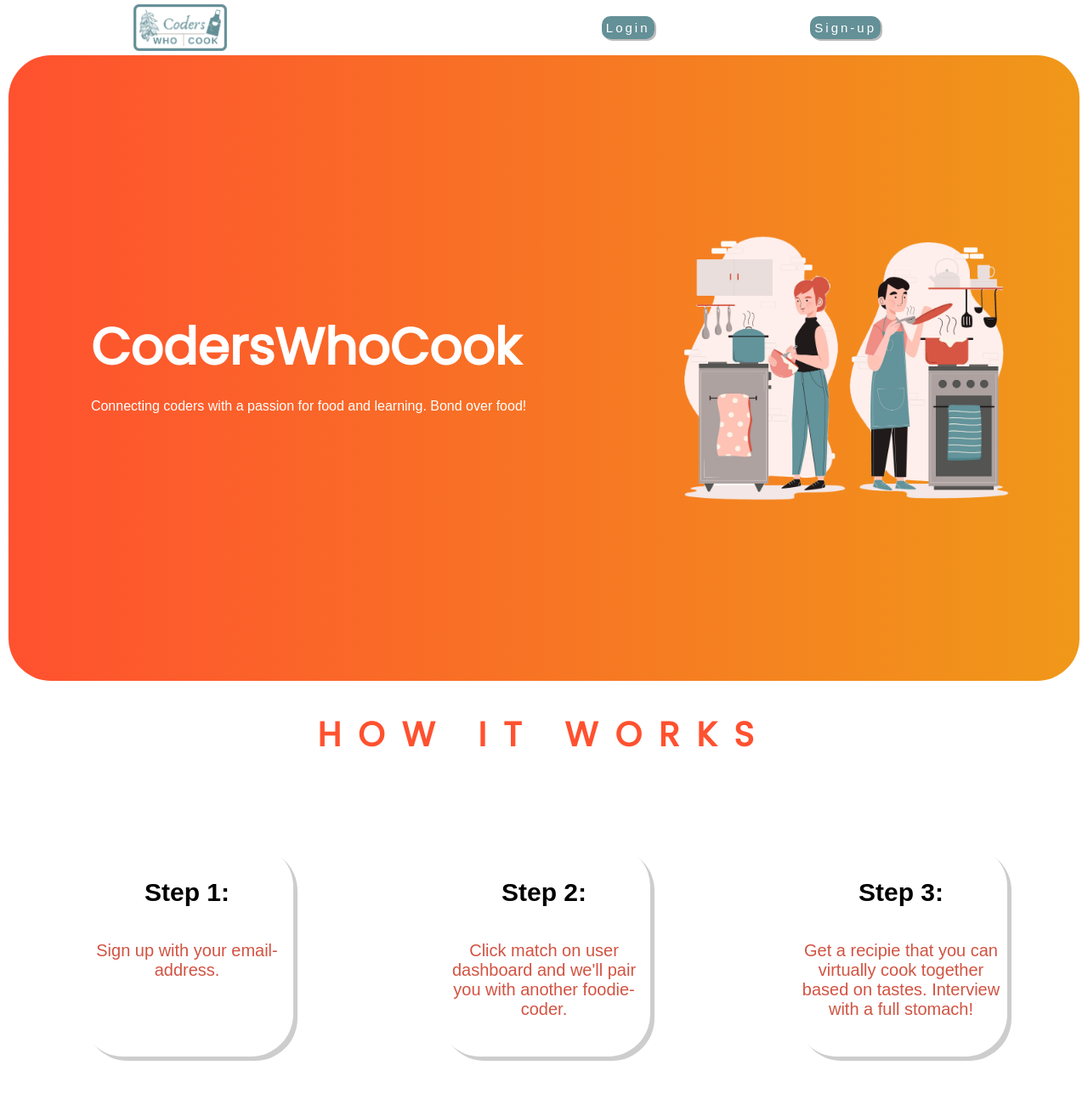
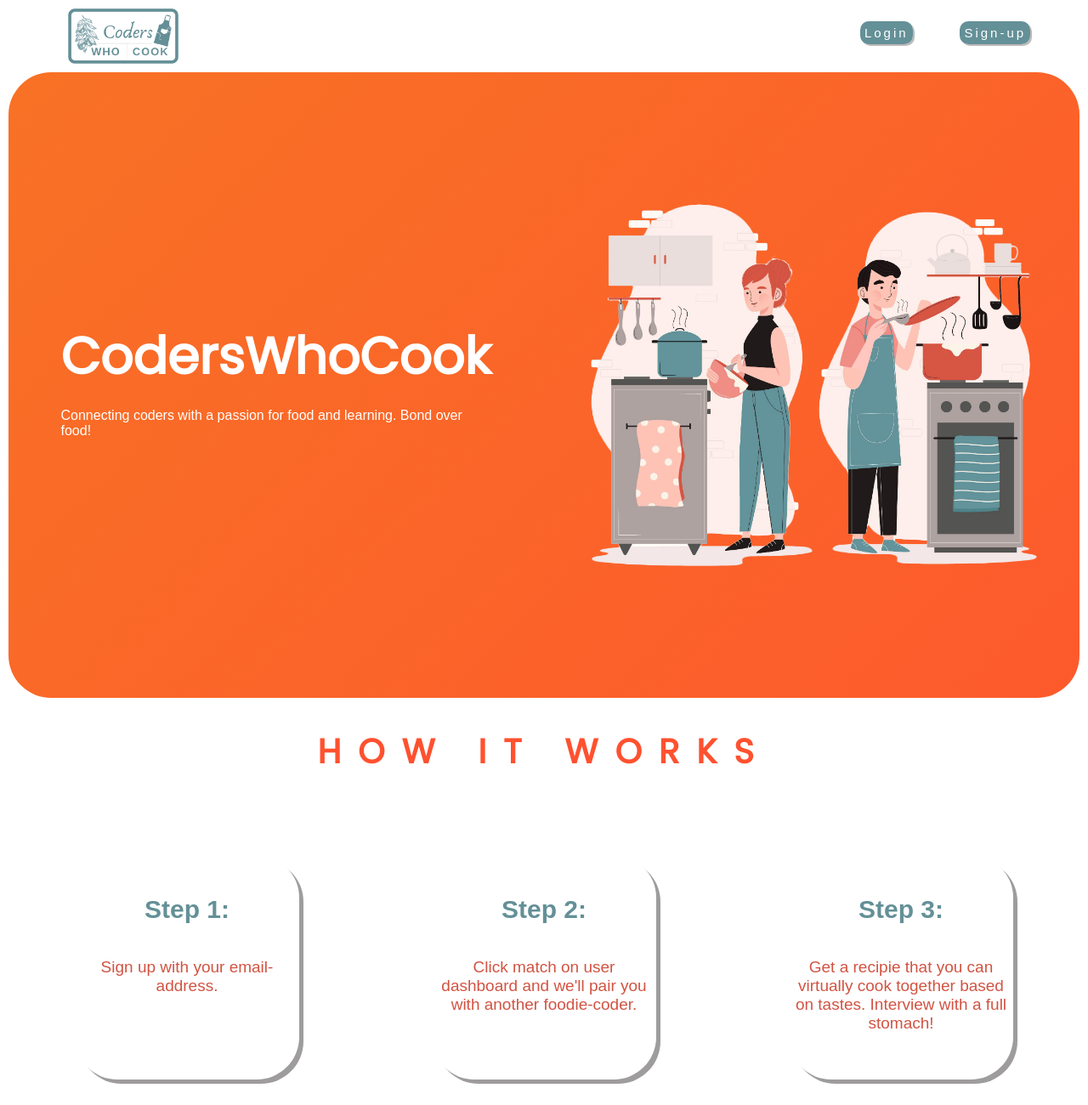
Before and after one commit to aashishah/CodersWhoCook, a plain HTML site: page index.html in a window 1280 px wide. Shown: the top 1300 px of the page at 85% size. Drawn offline with Linux system fonts and the light colour scheme.

Commit message:
added some animations

```diff
--- a/index-style.css
+++ b/index-style.css
@@ -8,7 +8,7 @@ body {
 
 /*-----------NAVBAR-----------*/
 nav {
-    display: flex;
+    display: inline-block;
     justify-content: space-around;
     align-items: center;
     min-height: 8vh;
@@ -16,8 +16,10 @@ nav {
 }
 
 .logo img{
-    height: 55px;
-    margin: 5px;
+    height: 65px;
+    margin: 10px 10px 10px 80px;
+    float: left;
+    position: relative;
 }
 
 .nav-links a{
@@ -42,9 +44,12 @@ nav {
     transform: scale
 }
 .nav-links{
-   display: flex;
-    width: 40%;
+   float: right;
+    width: 20%;
+    display: flex;
     justify-content: space-around;
+    margin-right: 40px;
+    margin-top: 30px;
 }
 
 /*-----------MAIN-------*/
@@ -57,14 +62,32 @@ nav {
     height: 92vh;
     margin: 0px 10px 10px;
     background: #ff512f;
-    background: -webkit-linear-gradient(to right, #ff512f, #f09819);
-    background: linear-gradient(to right, #ff512f, #f09819);
+    background: -webkit-linear-gradient(-45deg, #ff512f, #f09819);
+    background: linear-gradient(-45deg, #ff512f, #f09819);
+    animation: gradient 10s ease infinite;
+    background-size:  300% 300%;
     border-radius: 50px;
+}
+
+@keyframes gradient {
+  0% {
+    background-position: 0%;
+  }
+  50% {
+    background-position: 100%;
+  }
+  100% {
+    background-position: 0%;
+  }
 }
 
 .landing-text {
     margin: 40px;
     color: white;
+    width: 40%;
+    animation: fadeInAnimation ease 3s;
+    animation-iteration-count: 1;
+    animation-fill-mode: forwards;
 
 }
 .landing-text > span{
@@ -72,10 +95,23 @@ nav {
     font-family: 'Poppins', sans-serif;
     font-weight: 900;
 }
+
+@keyframes fadeInAnimation {
+    0% {
+        opacity: 0;
+    }
+    100% {
+        opacity: 1;
+     }
+}
+
 .landing-img img{
-    width: 400px;
+    width: 550px;
     height: auto;
     margin: 20px;
+    animation: fadeInAnimation ease 3s;
+    animation-iteration-count: 1;
+    animation-fill-mode: forwards;
 }
 /**header**/
 
@@ -107,15 +143,16 @@ div > h2{
     width: 250px;
     height: 250px;
     text-align: center;
-    font-size: 20px;
+    font-size: 19px;
     border-radius: 50px;
-    box-shadow: 5px 5px rgb(63, 59, 59, 0.25);
+    padding: 7px;
+    box-shadow: 5px 5px rgb(63, 59, 59, 0.5);
 }
 
 .steps > h4{
     font-size: 30px;
     font-weight: 700;
-    color: black;
+    color: #649097;
 }
 
 /*----FOOTER---*/
```
